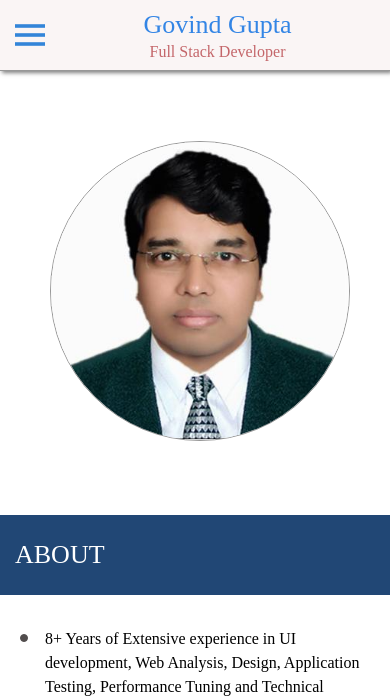
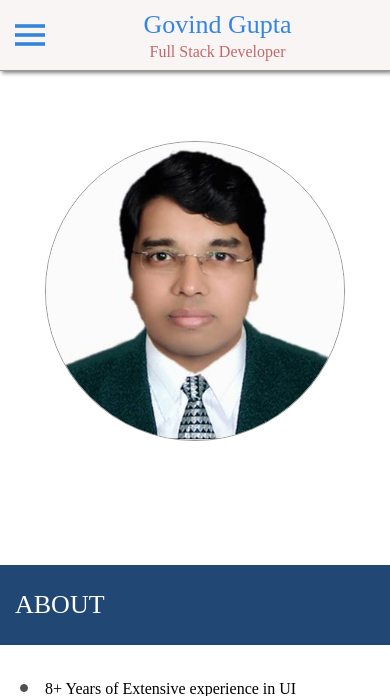
Before and after one commit to guptagovind/guptagovind.github.io, a PHP site: page / in a window 390 px wide. Shown: the top 696 px of the page. Run offline with PHP 8.4, Linux system fonts and the light colour scheme.

Commit message:
image alignment.

```diff
--- a/index.css
+++ b/index.css
@@ -430,7 +430,7 @@ html {
     .self-image{
         display: block;
         text-align: center;
-        margin: 70px 50px 0px 50px;
+        margin: 70px auto 50px auto;
     }
     .nav {
         display: none;
```
